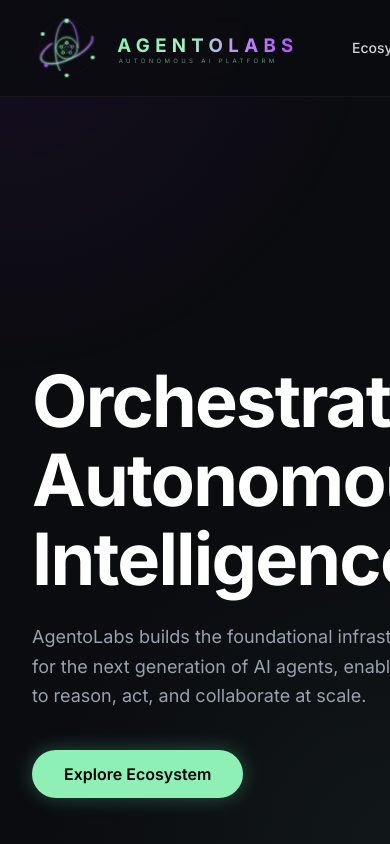
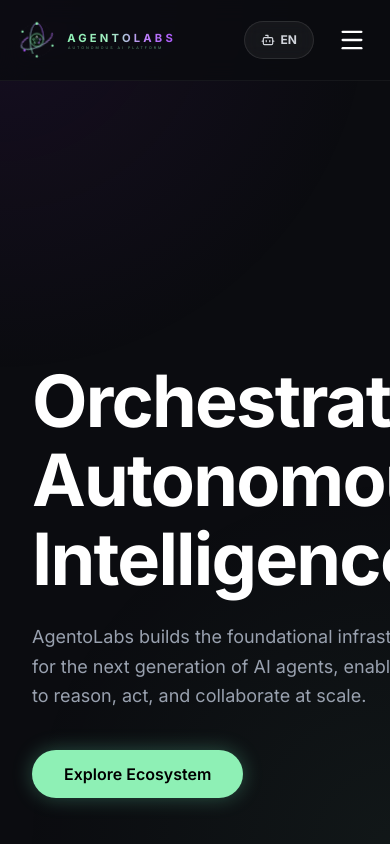
Before and after one commit to emirygt/agetolabs, a Next.js app: page / in a window 390 px wide. Shown: the top 844 px of the page. Built offline with nearby package versions, Linux system fonts and the light colour scheme.

Commit message:
feat: make header completely responsive with mobile hamburger menu

```diff
--- a/components/Header.tsx
+++ b/components/Header.tsx
@@ -1,200 +1,34 @@
 'use client';
 
 import Link from 'next/link';
-import Image from 'next/image';
-import { Bot } from 'lucide-react';
+import { Bot, Menu, X } from 'lucide-react';
 import { useLanguage } from '@/components/LanguageContext';
+import { Logo } from '@/components/Logo';
+import { useState } from 'react';
 
 export function Header() {
   const { t, lang, setLang } = useLanguage();
+  const [mobileMenuOpen, setMobileMenuOpen] = useState(false);
 
   return (
     <header className="fixed top-0 left-0 right-0 z-50 bg-[#0B0C10]/80 backdrop-blur-md border-b border-white/5">
-      <div className="max-w-[1600px] mx-auto px-8 h-24 flex items-center justify-between">
-        <Link href="/" className="flex items-center">
-          {/* Birebir Logo SVG — Atom ikon + separator + AGENTOLABS yazısı */}
-          <svg width="320" height="64" viewBox="0 0 480 96" fill="none" xmlns="http://www.w3.org/2000/svg">
-            <defs>
-              <linearGradient id="hOrbit1" x1="0%" y1="0%" x2="100%" y2="100%">
-                <stop offset="0%" stopColor="#8EF0B5" />
-                <stop offset="50%" stopColor="#4ade80" />
-                <stop offset="100%" stopColor="#8EF0B5" />
-              </linearGradient>
-              <linearGradient id="hOrbit2" x1="100%" y1="0%" x2="0%" y2="100%">
-                <stop offset="0%" stopColor="#a855f7" />
-                <stop offset="50%" stopColor="#c084fc" />
-                <stop offset="100%" stopColor="#8EF0B5" />
-              </linearGradient>
-              <linearGradient id="hOrbit3" x1="0%" y1="100%" x2="100%" y2="0%">
-                <stop offset="0%" stopColor="#8EF0B5" />
-                <stop offset="100%" stopColor="#a855f7" />
-              </linearGradient>
-              <radialGradient id="hCoreBg" cx="50%" cy="50%" r="50%">
-                <stop offset="0%" stopColor="#0d2015" />
-                <stop offset="100%" stopColor="#060f09" />
-              </radialGradient>
-              <radialGradient id="hCoreRing" cx="50%" cy="50%" r="50%">
-                <stop offset="0%" stopColor="rgba(142,240,181,0.15)" />
-                <stop offset="100%" stopColor="transparent" />
-              </radialGradient>
-              <filter id="glow1">
-                <feGaussianBlur stdDeviation="1.5" result="blur" />
-                <feMerge><feMergeNode in="blur"/><feMergeNode in="SourceGraphic"/></feMerge>
-              </filter>
-              <linearGradient id="hTextGrad" x1="0%" y1="0%" x2="100%" y2="0%">
-                <stop offset="0%" stopColor="#8EF0B5" />
-                <stop offset="40%" stopColor="#a3f0c2" />
-                <stop offset="70%" stopColor="#c084fc" />
-                <stop offset="100%" stopColor="#a855f7" />
-              </linearGradient>
-              <linearGradient id="hSepGrad" x1="0%" y1="0%" x2="0%" y2="100%">
-                <stop offset="0%" stopColor="transparent" />
-                <stop offset="30%" stopColor="#8EF0B5" stopOpacity="0.6" />
-                <stop offset="70%" stopColor="#8EF0B5" stopOpacity="0.6" />
-                <stop offset="100%" stopColor="transparent" />
-              </linearGradient>
-            </defs>
+      <div className="max-w-[1600px] mx-auto px-4 md:px-8 h-20 md:h-24 flex items-center justify-between">
 
-            {/* ══ CSS ANIMATIONS ══ */}
-            <style>{`
-              @keyframes dashAnim1 {
-                from { stroke-dashoffset: 200; }
-                to   { stroke-dashoffset: -200; }
-              }
-              @keyframes pulseRot {
-                0% { transform: rotate(0deg); opacity: 0.4; }
-                50% { opacity: 0.8; }
-                100% { transform: rotate(360deg); opacity: 0.4; }
-              }
-              @keyframes hCoreIn {
-                from { opacity: 0; transform: scale(0.8); }
-                to   { opacity: 1; transform: scale(1); }
-              }
-              @keyframes hNetworkIn {
-                from { opacity: 0; }
-                to   { opacity: 1; }
-              }
-
-              .h-orbit-path {
-                stroke-dasharray: 200;
-                animation: dashAnim1 3s linear infinite;
-              }
-              .h-orbit1 { animation-delay: 0s; }
-              .h-orbit2 { animation-delay: -1s; }
-              .h-orbit3 { animation-delay: -2s; }
-
-              .h-head1 { animation: headSpin1 3s linear infinite; transform-origin: 52px 48px; }
-              .h-head2 { animation: headSpin2 3s linear infinite; transform-origin: 52px 48px; }
-              .h-head3 { animation: headSpin3 3s linear infinite; transform-origin: 52px 48px; }
-
-              @keyframes headSpin1 { 0% { transform: rotate(35deg) rotate(0deg) translate(42px,0); } 100% { transform: rotate(35deg) rotate(360deg) translate(42px,0); } }
-
-              .h-dotted-ring {
-                transform-origin: 52px 48px;
-                animation: pulseRot 20s linear infinite;
-              }
-
-              .h-core {
-                transform-origin: 52px 48px;
-                animation: hCoreIn 1s cubic-bezier(0.34,1.56,0.64,1) forwards;
-              }
-              .h-network {
-                opacity: 0;
-                animation: hNetworkIn 1s ease 0.5s forwards;
-              }
-            `}</style>
-
-            {/* Dotted faintly visible outer ring */}
-            <circle cx="52" cy="48" r="41" stroke="rgba(255,255,255,0.15)" strokeWidth="0.8" strokeDasharray="2 4" fill="none" className="h-dotted-ring" />
-
-            {/* Orbit ring 1 — green, ~35° tilt */}
-            <ellipse cx="52" cy="48" rx="42" ry="17" stroke="url(#hOrbit1)" strokeWidth="2" fill="none"
-              transform="rotate(35 52 48)" filter="url(#glow1)" className="h-orbit-path h-orbit1" opacity="0.8" />
-
-            {/* Orbit ring 2 — purple, ~-25° tilt */}
-            <ellipse cx="52" cy="48" rx="42" ry="17" stroke="url(#hOrbit2)" strokeWidth="2" fill="none"
-              transform="rotate(-25 52 48)" filter="url(#glow1)" className="h-orbit-path h-orbit2" opacity="0.8" />
-
-            {/* Orbit ring 3 — vertical green */}
-            <ellipse cx="52" cy="48" rx="17" ry="42" stroke="url(#hOrbit3)" strokeWidth="1.5" fill="none"
-              filter="url(#glow1)" className="h-orbit-path h-orbit3" opacity="0.8" />
-
-            {/* Glowing tip dots, carefully placed to match paths */}
-            <circle cx="21" cy="74"  r="2.5" fill="#a855f7" filter="url(#glow1)" />
-            <circle cx="91" cy="62"  r="2.5" fill="#8EF0B5" filter="url(#glow1)" />
-            <circle cx="16" cy="27"  r="2.5" fill="#8EF0B5" filter="url(#glow1)" />
-
-            <circle cx="52" cy="7"   r="3"   fill="#8EF0B5" filter="url(#glow1)" />
-            <circle cx="52" cy="89"  r="2.5" fill="#8EF0B5" filter="url(#glow1)" />
-
-            {/* Center object */}
-            <g className="h-core">
-              {/* Soft glow behind center */}
-              <circle cx="52" cy="48" r="26" fill="url(#hCoreRing)" />
-              {/* Inner dark center with bright stroke */}
-              <circle cx="52" cy="48" r="15" fill="url(#hCoreBg)" />
-              <circle cx="52" cy="48" r="16" stroke="#8EF0B5" strokeWidth="1" fill="none" opacity="0.9" filter="url(#glow1)" />
-              <circle cx="52" cy="48" r="17" stroke="rgba(142,240,181,0.2)" strokeWidth="1" fill="none" />
-            </g>
-
-            {/* Network graph inside center */}
-            <g className="h-network">
-              {/* Edges */}
-              <line x1="52" y1="40" x2="43.5" y2="46" stroke="#8EF0B5" strokeWidth="0.8" opacity="0.8" />
-              <line x1="52" y1="40" x2="60.5" y2="46" stroke="#c084fc" strokeWidth="0.8" opacity="0.8" />
-
-              <line x1="43.5" y1="46" x2="46.5" y2="55" stroke="#8EF0B5" strokeWidth="0.8" opacity="0.7" />
-              <line x1="60.5" y1="46" x2="57.5" y2="55" stroke="#c084fc" strokeWidth="0.8" opacity="0.7" />
-              <line x1="46.5" y1="55" x2="57.5" y2="55" stroke="#c084fc" strokeWidth="0.8" opacity="0.5" />
-
-              <line x1="43.5" y1="46" x2="60.5" y2="46" stroke="#8EF0B5" strokeWidth="0.6" opacity="0.5" />
-              <line x1="43.5" y1="46" x2="57.5" y2="55" stroke="#8EF0B5" strokeWidth="0.6" opacity="0.4" />
-              <line x1="52" y1="40" x2="46.5" y2="55" stroke="#8EF0B5" strokeWidth="0.3" opacity="0.4" />
-              <line x1="52" y1="40" x2="57.5" y2="55" stroke="#a855f7" strokeWidth="0.3" opacity="0.4" />
-
-              {/* Hollow Nodes */}
-              <circle cx="52" cy="40" r="2" stroke="#ffffff" strokeWidth="1.2" fill="#060f09" />
-              <circle cx="43.5" cy="46" r="2" stroke="#8EF0B5" strokeWidth="1.2" fill="#060f09" />
-              <circle cx="60.5" cy="46" r="2" stroke="#c084fc" strokeWidth="1.2" fill="#060f09" />
-              <circle cx="46.5" cy="55" r="2" stroke="#8EF0B5" strokeWidth="1.2" fill="#060f09" />
-              <circle cx="57.5" cy="55" r="2" stroke="#c084fc" strokeWidth="1.2" fill="#060f09" />
-            </g>
-
-            {/* === VERTICAL SEPARATOR — always visible === */}
-            <line x1="108" y1="8" x2="108" y2="88" stroke="url(#hSepGrad)" strokeWidth="1" />
-
-            {/* === TEXT — always visible === */}
-            <text
-              x="128" y="54"
-              fontSize="28"
-              fontFamily="'Inter', 'SF Pro Display', sans-serif"
-              fontWeight="700"
-              letterSpacing="8"
-              fill="url(#hTextGrad)"
-            >AGENTOLABS</text>
-
-            <text
-              x="130" y="70"
-              fontSize="9"
-              fontFamily="'Inter', monospace"
-              fontWeight="400"
-              letterSpacing="5"
-              fill="#8EF0B5"
-              opacity="0.6"
-            >AUTONOMOUS AI PLATFORM</text>
-          </svg>
+        {/* Logo */}
+        <Link href="/" className="flex items-center h-10 md:h-12 w-48 md:w-64">
+          <Logo />
         </Link>
 
-        <nav className="flex items-center gap-10 text-gray-300 text-sm font-medium">
+        {/* Desktop Navigation */}
+        <nav className="hidden lg:flex items-center gap-10 text-gray-300 text-sm font-medium">
           <Link href="/ecosystem" className="hover:text-white transition-colors py-4">{t('ecosystem')}</Link>
-
           <Link href="/products" className="hover:text-white transition-colors py-4">{t('solutions')}</Link>
-
           <Link href="/technology" className="hover:text-white transition-colors py-4">{t('technology')}</Link>
           <Link href="/about" className="hover:text-white transition-colors py-4">{t('aboutUs')}</Link>
         </nav>
 
-        <div className="flex items-center gap-6">
+        {/* Desktop Actions */}
+        <div className="hidden lg:flex items-center gap-6">
           <div className="flex items-center p-1 rounded-full bg-white/5 border border-white/10 backdrop-blur-sm">
             <button
               onClick={() => setLang('tr')}
@@ -228,7 +62,47 @@ export function Header() {
             {t('getStarted')}
           </Link>
         </div>
+
+        {/* Mobile Menu Toggle Button */}
+        <div className="lg:hidden flex items-center gap-4">
+          {/* Mobile Lang Switch */}
+          <div className="flex items-center p-1 rounded-full bg-white/5 border border-white/10 backdrop-blur-sm">
+            <button
+              onClick={() => setLang(lang === 'tr' ? 'en' : 'tr')}
+              className="flex items-center gap-1.5 px-3 py-1.5 rounded-full transition-all duration-300 text-gray-300"
+            >
+              <Bot size={14} />
+              <span className="text-xs font-bold">{lang.toUpperCase()}</span>
+            </button>
+          </div>
+          <button
+            className="text-white p-2"
+            onClick={() => setMobileMenuOpen(!mobileMenuOpen)}
+          >
+            {mobileMenuOpen ? <X size={28} /> : <Menu size={28} />}
+          </button>
+        </div>
       </div>
+
+      {/* Mobile Menu Overlay */}
+      {mobileMenuOpen && (
+        <div className="lg:hidden absolute top-[80px] left-0 w-full bg-[#0B0C10]/95 backdrop-blur-xl border-b border-white/5 shadow-2xl animate-in slide-in-from-top-2 duration-200">
+          <nav className="flex flex-col items-center gap-6 py-8 text-gray-300 text-lg font-medium">
+            <Link onClick={() => setMobileMenuOpen(false)} href="/ecosystem" className="hover:text-[#8EF0B5] transition-colors">{t('ecosystem')}</Link>
+            <Link onClick={() => setMobileMenuOpen(false)} href="/products" className="hover:text-[#8EF0B5] transition-colors">{t('solutions')}</Link>
+            <Link onClick={() => setMobileMenuOpen(false)} href="/technology" className="hover:text-[#8EF0B5] transition-colors">{t('technology')}</Link>
+            <Link onClick={() => setMobileMenuOpen(false)} href="/about" className="hover:text-[#8EF0B5] transition-colors">{t('aboutUs')}</Link>
+            <div className="w-1/2 h-px bg-white/10 my-2"></div>
+            <Link
+              onClick={() => setMobileMenuOpen(false)}
+              href="/contact"
+              className="inline-flex h-12 items-center justify-center rounded-full bg-[#8EF0B5] px-8 text-base font-bold text-black hover:bg-white transition-colors"
+            >
+              {t('getStarted')}
+            </Link>
+          </nav>
+        </div>
+      )}
     </header>
   );
 }
```
